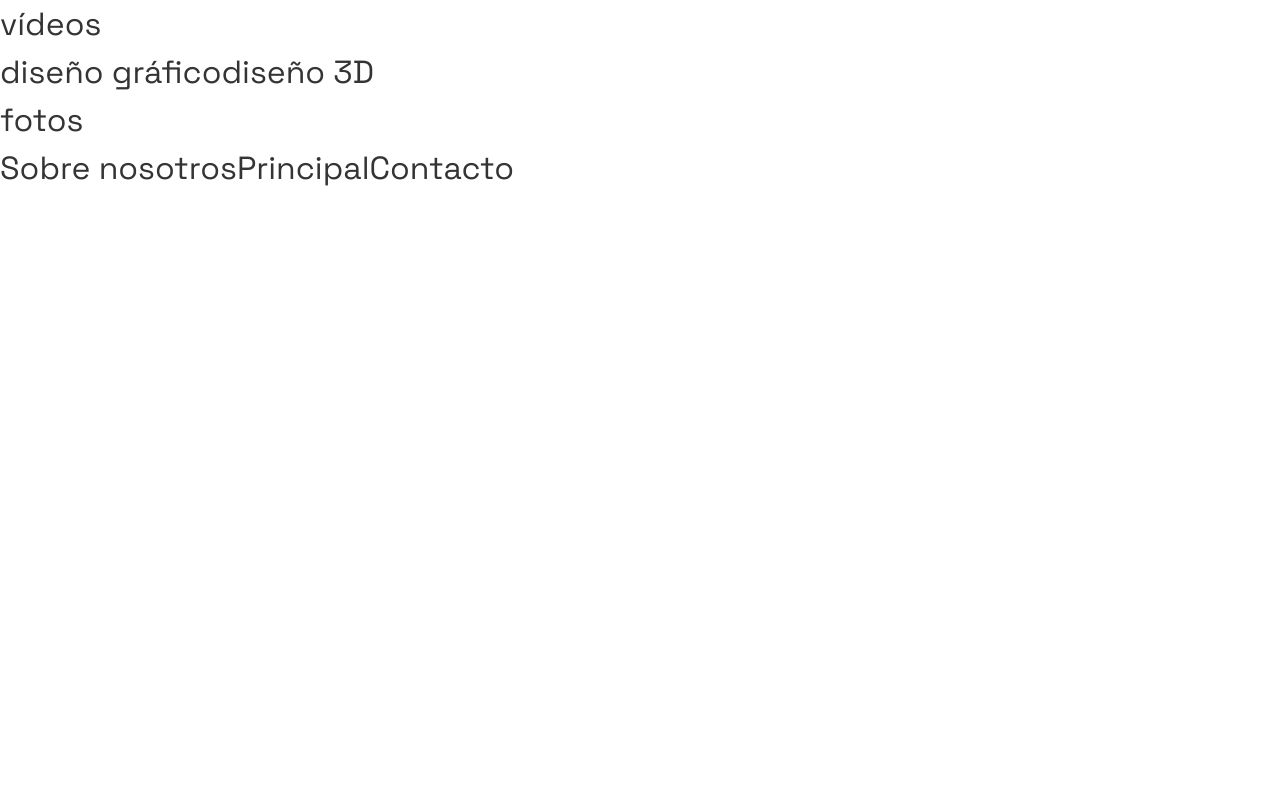
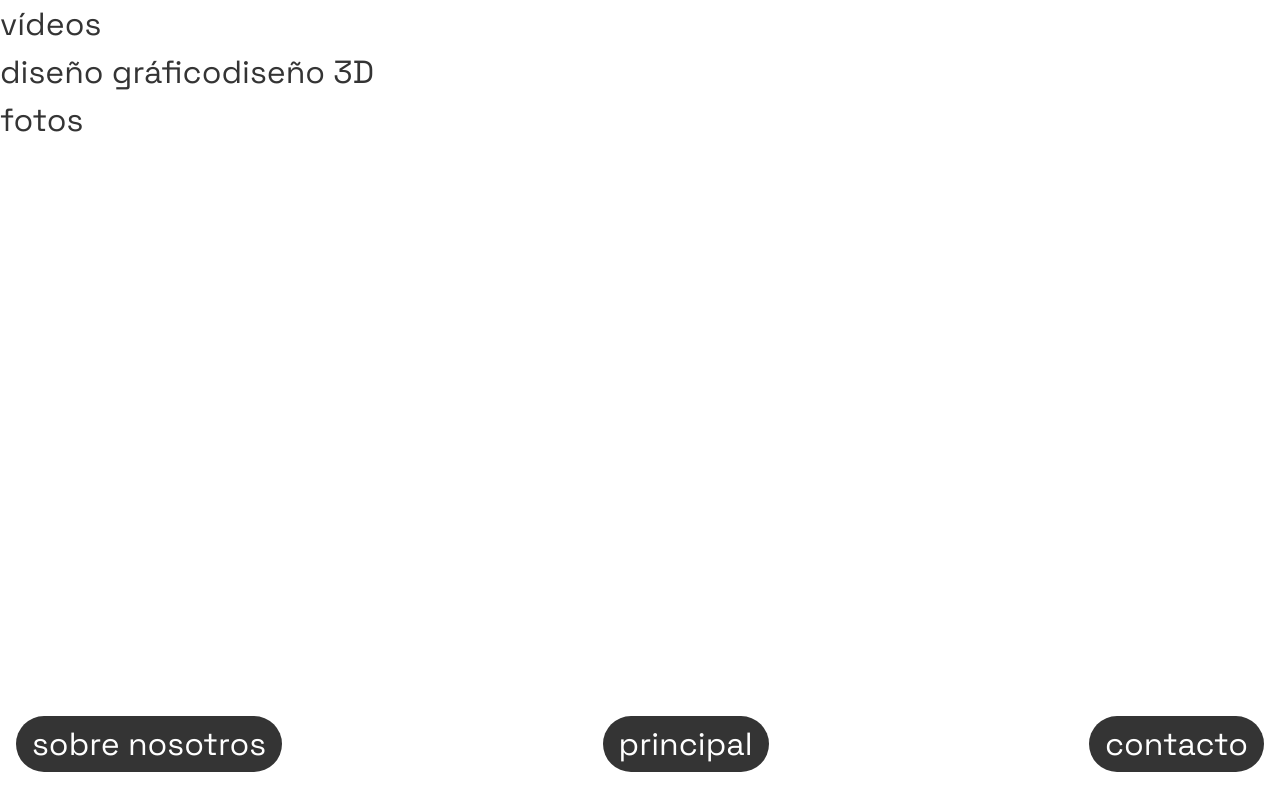
Before and after one commit to Bimai6/argio-studios, a React (Vite) app in the folder frontend/: page / in a window 1280 px wide. Built offline with nearby package versions, Linux system fonts and the light colour scheme; a web font is replaced by a local one.

Commit message:
refactor: change nav to manage an array to map the links

```diff
--- a/frontend/src/components/Nav/Nav.jsx
+++ b/frontend/src/components/Nav/Nav.jsx
@@ -1,13 +1,27 @@
-import { Link } from 'react-router-dom'
+import { Link, useLocation } from 'react-router-dom'
 
 const Nav = () => {
 
+    const location = useLocation();
+
+    const navItems = [
+        {link : '/about-us', content: 'sobre nosotros'},
+        {link : '/', content: 'principal'},
+        {link : '/contact', content: 'contacto'}
+    ]
+
     return (
         <>
-        <nav>
-        <Link to="/about-us">Sobre nosotros</Link>
-        <Link to="/">Principal</Link>
-        <Link to="/contact">Contacto</Link>
+        <nav className="fixed bottom-0 left-0 w-full h-[80px] z-50 px-4">
+            <ul className="flex flex-row justify-between gap-4">
+                {navItems.map((item, index) => (
+                    <li key={index}>
+                        <Link to={item.link} className={`py-2 px-4 rounded-4xl ${location.pathname === "/" ? "text-white bg-[#343434]" : "bg-[#D9D9D9]"}`}>
+                            {item.content}
+                        </Link>
+                    </li>
+                ))}
+            </ul>
         </nav>
         </>
     )
```
